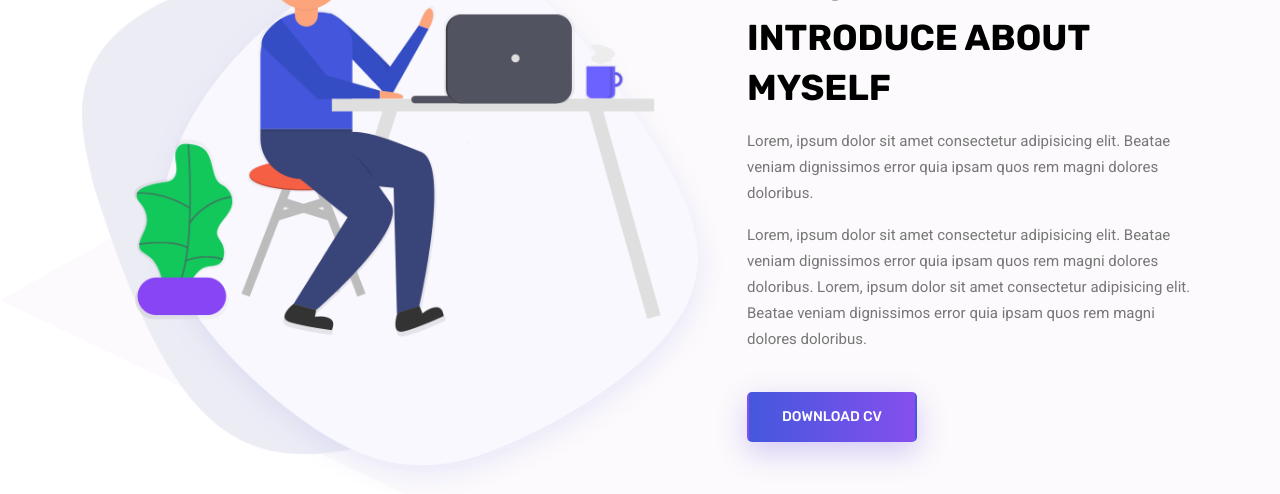
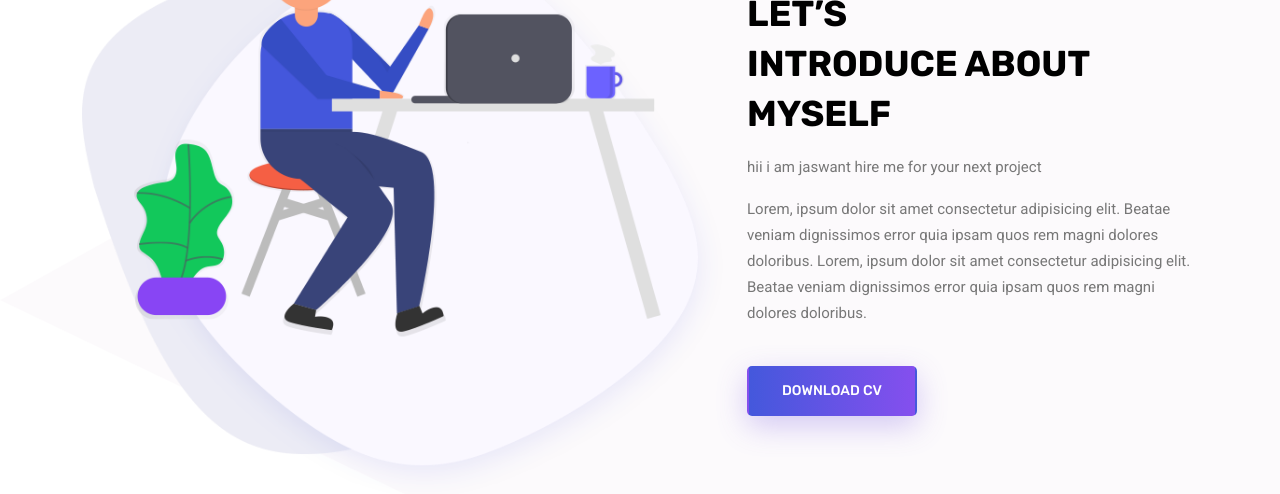
Before and after one commit to Mr-jas91/responsive-portfolio-website, a plain HTML site: page index.html in a window 1280 px wide. Shown: the part 800-1294 px from the top of the page. Drawn offline with nearby package versions, Linux system fonts and the light colour scheme; a web font is replaced by a local one.

Commit message:
Update index.html
jk bhai maine change kiya hai ek line

```diff
--- a/index.html
+++ b/index.html
@@ -90,8 +90,7 @@
                 </div>
                 <div class="col-lg-5 mb-4 mb-lg-0">
                     <h3>let’s <br>Introduce about <br>myself</h3>
-                    <p>Lorem, ipsum dolor sit amet consectetur adipisicing elit. Beatae veniam dignissimos error quia
-                        ipsam quos rem magni dolores doloribus.</p>
+                    <p>hii i am jaswant hire me for your next project </p>
                     <p>Lorem, ipsum dolor sit amet consectetur adipisicing elit. Beatae veniam dignissimos error quia
                         ipsam quos rem magni dolores doloribus. Lorem, ipsum dolor sit amet consectetur adipisicing
                         elit. Beatae veniam dignissimos error quia ipsam quos rem magni dolores doloribus.</p>
```
